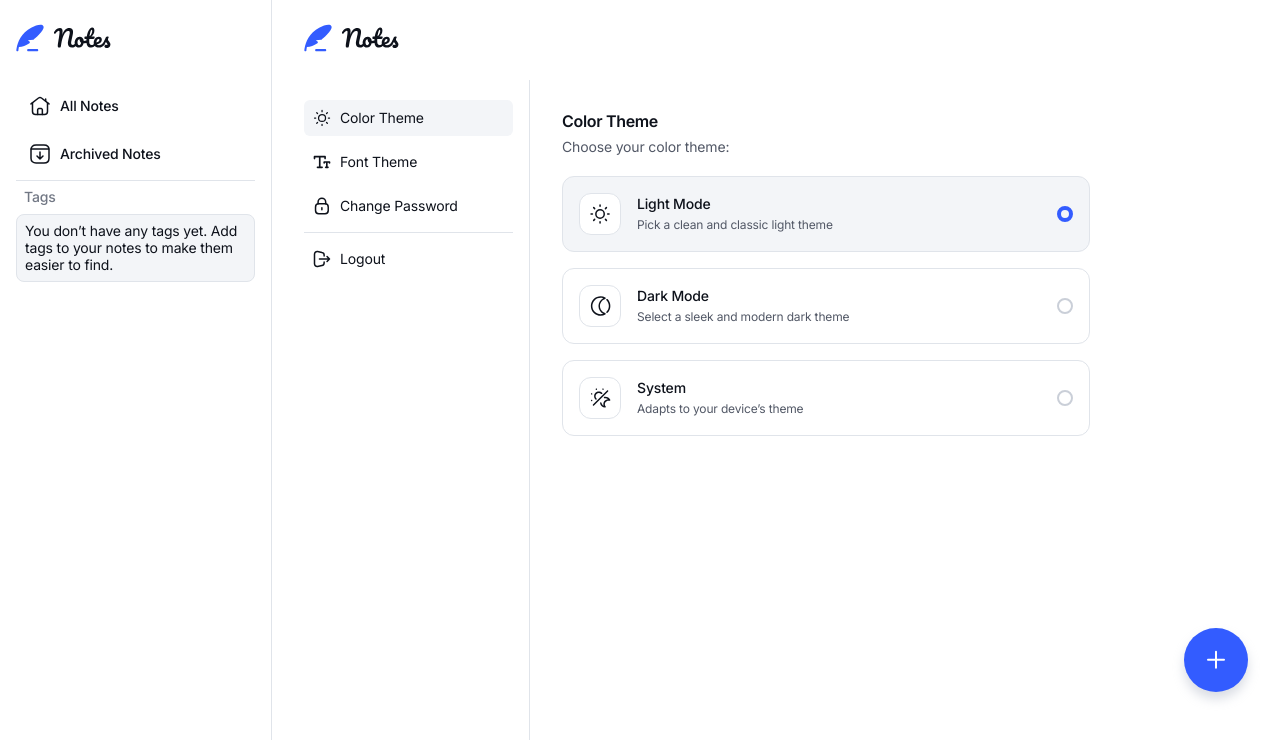
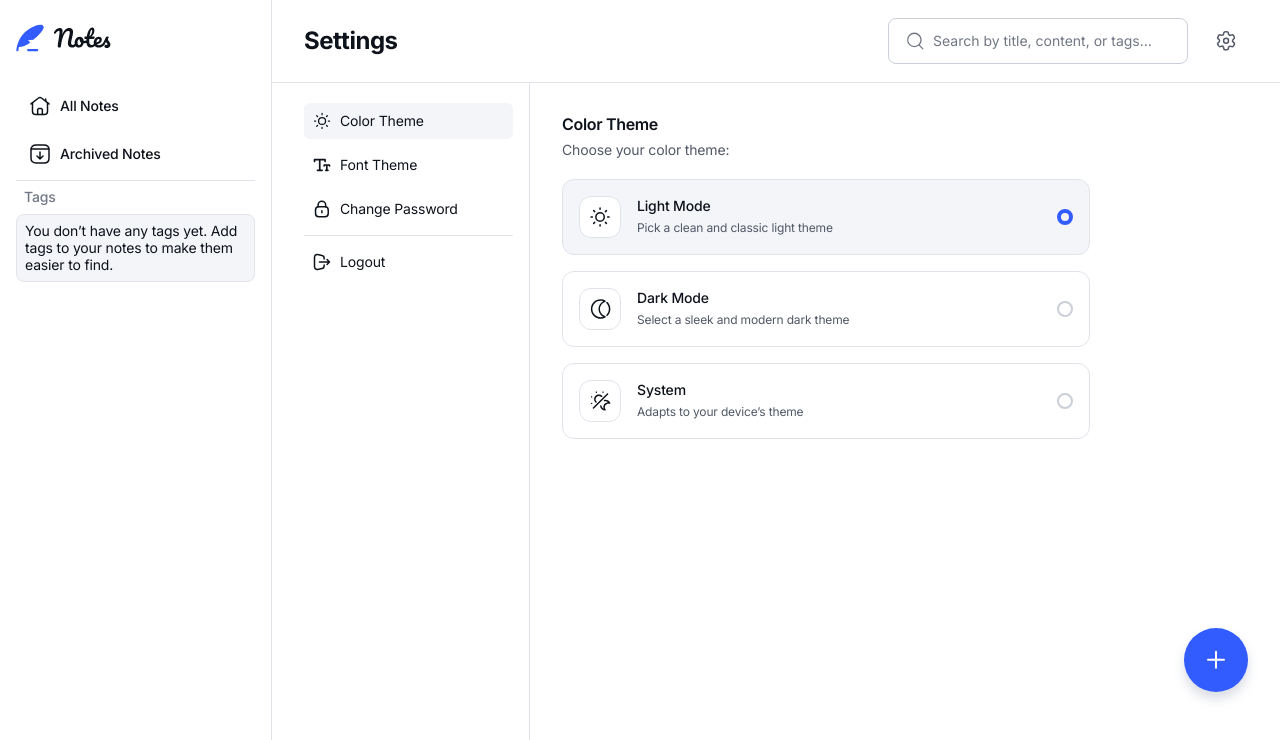
Before and after one commit to vicaleksa/note-taking-web-app, a React app: page /settings/theme in a window 1280 px wide. Shown: the top 740 px of the page. Built offline with nearby package versions, Linux system fonts and the light colour scheme.

Commit message:
add responsive website header

```diff
--- a/src/components/PageHeader/index.tsx
+++ b/src/components/PageHeader/index.tsx
@@ -1,13 +1,44 @@
-import { NavLink } from 'react-router';
+import { NavLink, UIMatch, useMatches } from 'react-router';
 import styles from './style.module.css';
 import IconLogo from '../Icons/IconLogo';
+import useBreakpointType from '../../hooks/useBreakpointType';
+import SearchInput from '../SearchInput';
+import IconSettings from '../Icons/IconSettings';
+
+interface Handle {
+    title?: string;
+}
 
 export default function PageHeader() {
+    const breakpointType = useBreakpointType();
+
+    const matches = useMatches() as UIMatch<unknown, Handle>[];
+    const title = matches[matches.length - 1]?.handle?.title;
+
     return (
         <header className={styles.header}>
-            <NavLink to="/" aria-label="Go to all notes">
-                <IconLogo />
-            </NavLink>
+            {
+                breakpointType === 'mobile' && (
+                    <NavLink to="/" aria-label="Go to all notes">
+                        <IconLogo />
+                    </NavLink>
+                )
+            }
+            {
+                breakpointType === 'desktop' && (
+                    <div className={styles.topBar}>
+                        <h1 className={styles.title}>{title}</h1>
+                        <SearchInput />
+                        <NavLink
+                            to="settings"
+                            aria-label="Go to settings"
+                            className={styles.settings}
+                        >
+                            <IconSettings />
+                        </NavLink>
+                    </div>
+                )
+            }
         </header>
     );
 }
--- a/src/components/PageHeader/style.module.css
+++ b/src/components/PageHeader/style.module.css
@@ -7,3 +7,29 @@
         padding: var(--spacing-300) var(--spacing-400);
     }
 }
+
+@media (width >= 64rem) {
+    .header {
+        padding: var(--spacing-225) var(--spacing-400);
+        border-bottom: 1px solid var(--color-border);
+    }
+
+    .topBar {
+        display: flex;
+        justify-content: flex-end;
+        align-items: center;
+        gap: var(--spacing-200);
+    }
+
+    .title {
+        flex-grow: 1;
+        font: var(--text-preset1);
+        letter-spacing: var(--letter-spacing-preset1);
+    }
+
+    .settings {
+        display: flex;
+        padding: var(--spacing-125);
+        color: var(--color-icon-secondary);
+    }
+}
--- a/src/components/SearchInput/style.module.css
+++ b/src/components/SearchInput/style.module.css
@@ -35,3 +35,12 @@
         padding: var(--spacing-200) var(--spacing-200);
     }
 }
+
+@media (width >= 64rem) {
+    .searchForm {
+        box-sizing: border-box;
+        padding: var(--spacing-150) var(--spacing-200);
+        width: 18.75rem;
+        margin-bottom: 0;
+    }
+}
```
